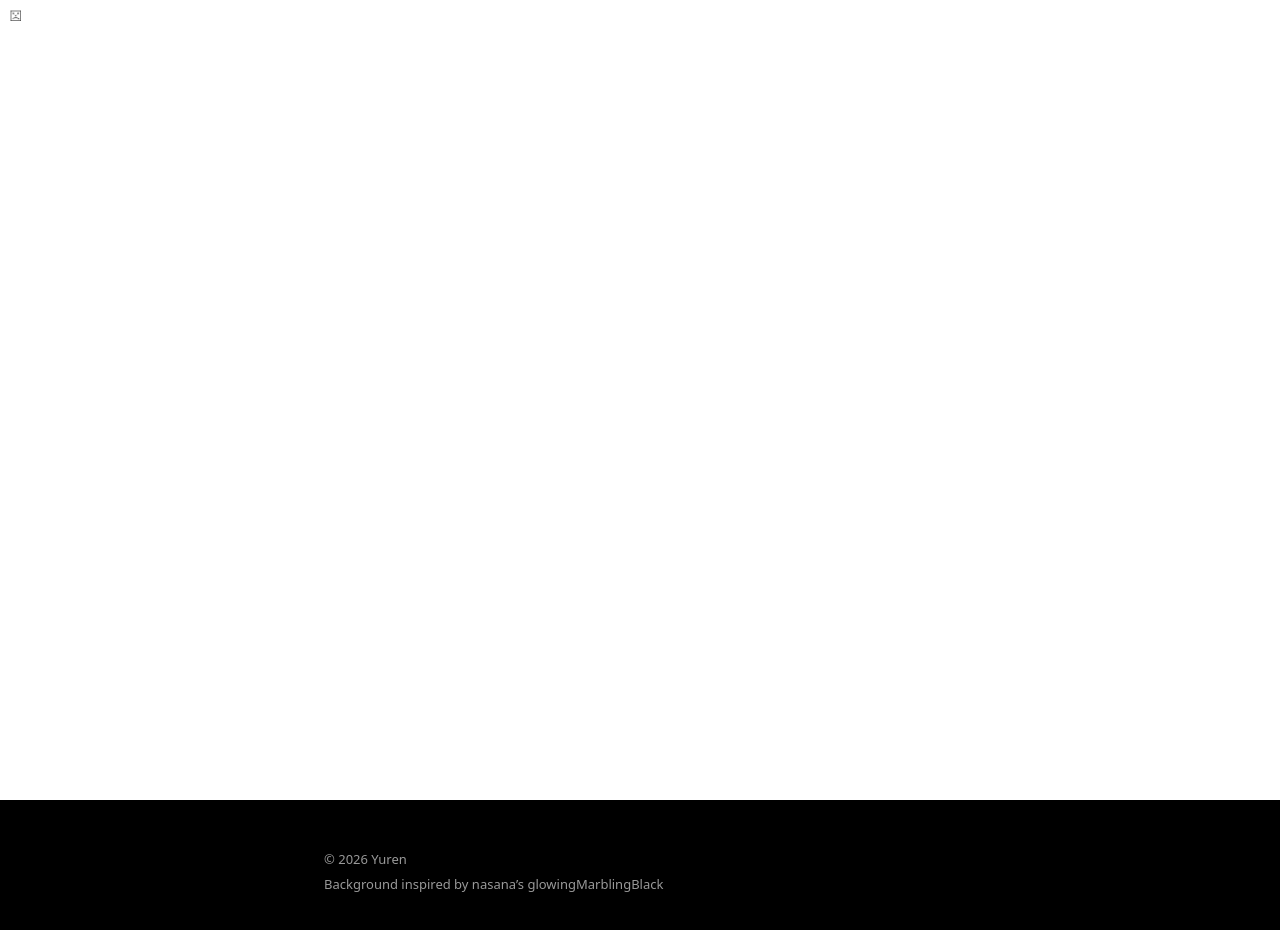
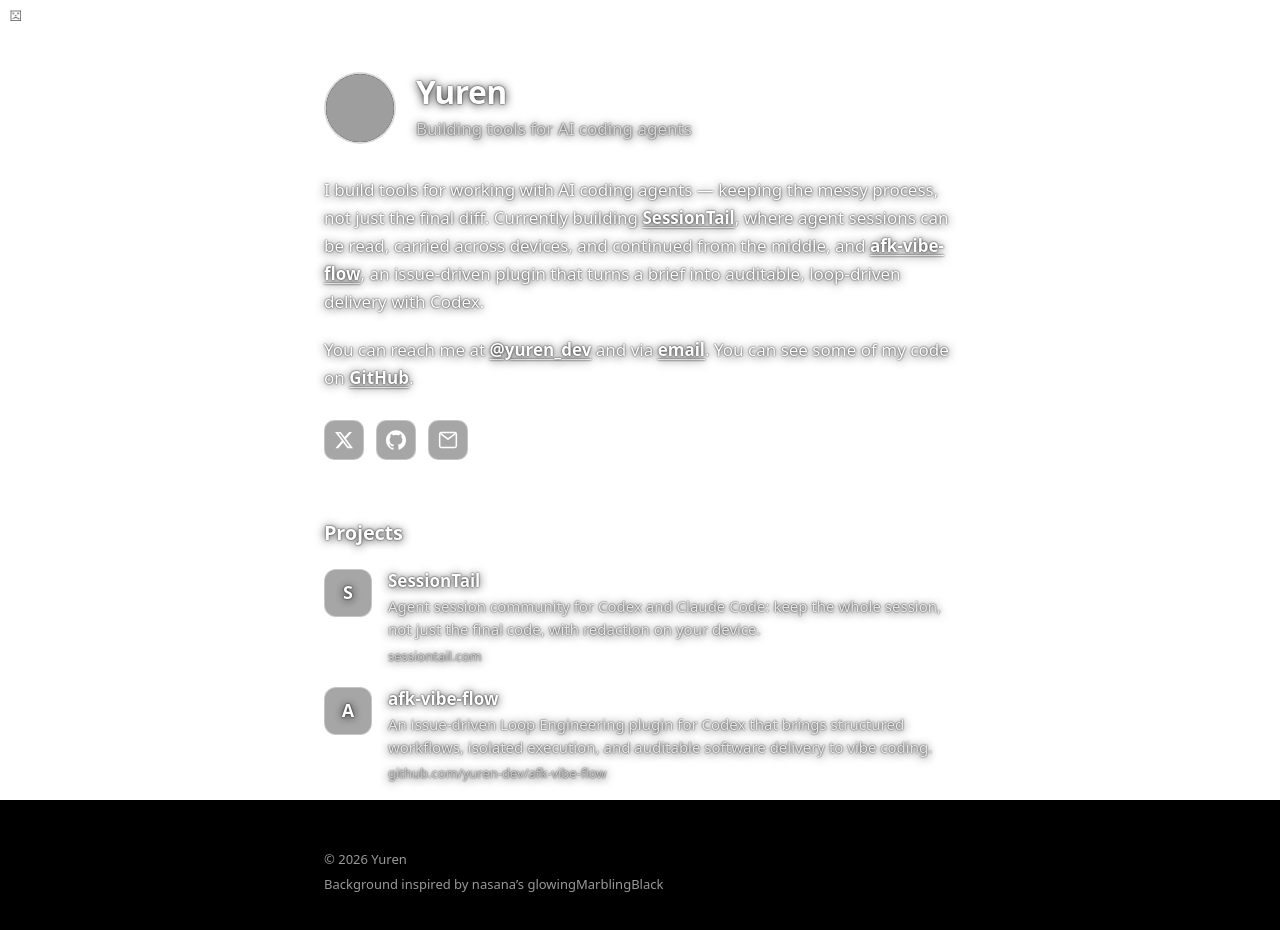
Before and after one commit to yuren-dev/personal-site, a React (Vite) app: page / in a window 1280 px wide. Shown: the top 930 px of the page. Built offline with nearby package versions, Linux system fonts and the light colour scheme; grey boxes are pictures that could not be loaded.

Commit message:
Fix layering: move shader outside .page, column positioned above canvas

```diff
--- a/src/App.tsx
+++ b/src/App.tsx
@@ -50,9 +50,10 @@ const PROJECTS = [
 
 export default function App() {
   return (
-    <div className="page">
+    <>
       <ShaderBackground />
-      <main className="column">
+      <div className="page">
+        <main className="column">
         <header className="hero">
           <img
             className="avatar"
@@ -130,7 +131,8 @@ export default function App() {
             Background inspired by nasana’s glowingMarblingBlack
           </span>
         </footer>
-      </main>
-    </div>
+        </main>
+      </div>
+    </>
   )
 }
--- a/src/index.css
+++ b/src/index.css
@@ -34,13 +34,17 @@ a:hover { text-decoration-thickness: 2px; }
   background: transparent;
 }
 
-/* Layering is intentional and verified: shader canvas sits at z-index 0,
-   content sits above it at z-index 1, canvas ignores pointer events.
-   Text was previously invisible because it was black on the black marble
-   background, not because it was covered. */
+/* Layering fix (2026-10-29): the shader layer must NOT live inside .page.
+   Previously ShaderBackground was a child of .page, and a positioned
+   fixed element (even at z-index 0) paints above a non-positioned <main>
+   in the same stacking context, so the opaque marble canvas covered the
+   text completely. Now the shader is a sibling of .page at the root, and
+   .column is itself positioned at z-index 1, so content is truly on top. */
 .page { position: relative; z-index: 1; text-shadow: 0 1px 10px rgba(0, 0, 0, 0.9), 0 0 2px rgba(0, 0, 0, 0.9); }
 
 .column {
+  position: relative;
+  z-index: 1;
   max-width: 680px;
   margin: 0 auto;
   padding: 72px 24px 48px;
```
